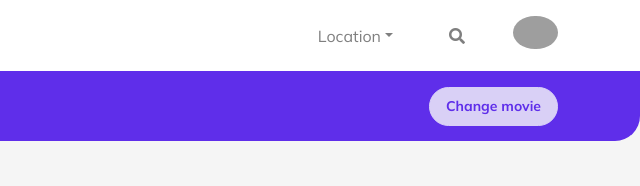
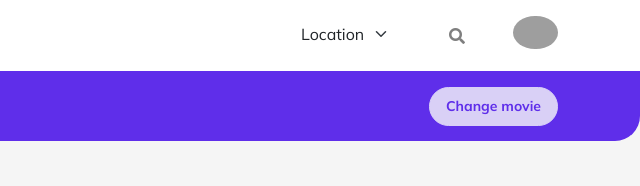
Before and after one commit to shafanaura/ticket-booking, a plain HTML site: page pages/order-page/index.html in a window 1280 px wide. Shown: the top 186 px of the page, 640-1280 px from the left. Drawn offline with nearby package versions, Linux system fonts and the light colour scheme; grey boxes are pictures that could not be loaded.

Commit message:
second commit

```diff
--- a/pages/order-page/index.html
+++ b/pages/order-page/index.html
@@ -61,20 +61,16 @@
 					</ul>
 					<!-- Right nav -->
 					<ul class="navbar-nav justify-content-end">
-						<li class="nav-item dropdown">
-							<a
-								class="nav-link dropdown-toggle"
-								data-bs-toggle="dropdown"
-								href="#"
-								role="button"
-								aria-expanded="false"
-								>Location</a
+						<li class="nav-item">
+							<select
+								class="form-select border-0"
+								aria-label="Default select example"
 							>
-							<ul class="dropdown-menu">
-								<li><a class="dropdown-item" href="#">Jakarta</a></li>
-								<li><a class="dropdown-item" href="#">Bandung</a></li>
-								<li><a class="dropdown-item" href="#">Surabaya</a></li>
-							</ul>
+								<option>Location</option>
+								<option value="1">Jakarta</option>
+								<option value="2">Bandung</option>
+								<option value="3">Surabaya</option>
+							</select>
 						</li>
 						<li class="nav-item d-none d-lg-block">
 							<a class="nav-link" href="#">
```
Also changed, not shown: index.html (+1 -1 lines), pages/movie-details/index.html (+9 -13 lines).
